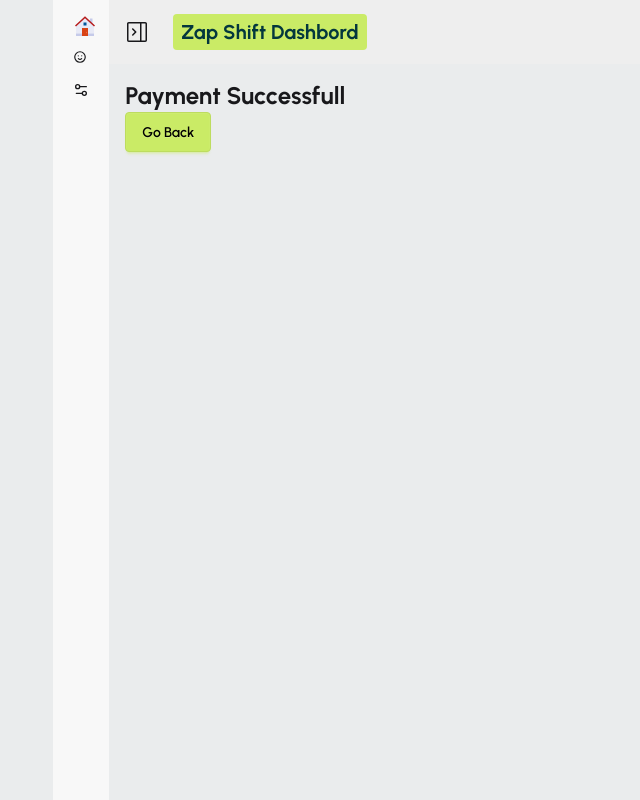
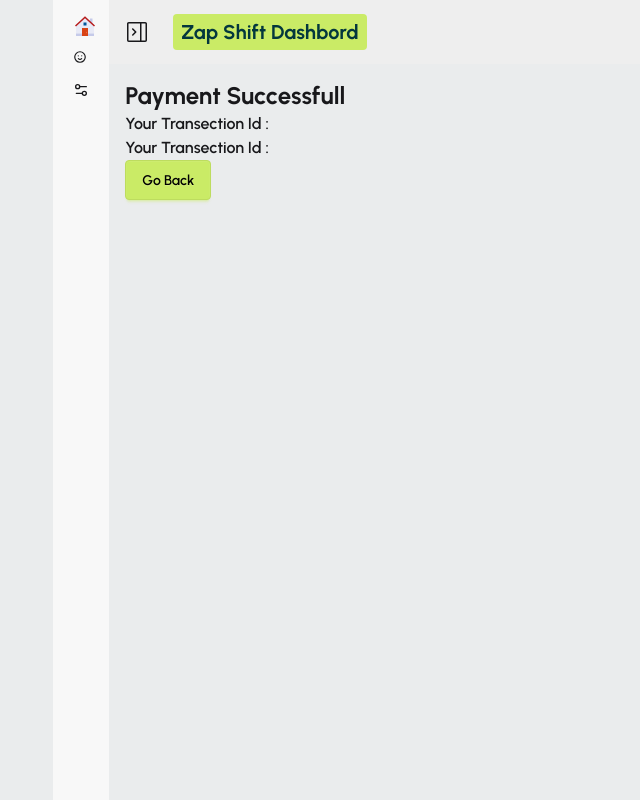
Before and after one commit to biresh375/Zap-Shift, a React (Vite) app: page /dashbord/payment-success in a window 1280 px wide. Shown: the whole page, without its empty margins (0-640 px from the left). Built offline with nearby package versions, Linux system fonts and the light colour scheme; no server answers; sample sign-in values are in the browser's storage.

Commit message:
added transection id and addeed tracking id

```diff
--- a/src/Pages/Dashbordpages/Payment/PaymentSucess.jsx
+++ b/src/Pages/Dashbordpages/Payment/PaymentSucess.jsx
@@ -1,9 +1,10 @@
-import React, { useEffect } from "react";
+import React, { useEffect, useState } from "react";
 import { Link, useSearchParams } from "react-router";
 import UseAxiosSecure from "../../../Hooks/UseAxiosSecure";
 
 const PaymentSucess = () => {
   const [searchParams] = useSearchParams();
+  const [paymentInfo, setPaymentInfo] = useState({});
   const sessionId = searchParams.get("session_id");
   const axiosSecure = UseAxiosSecure();
 
@@ -13,12 +14,24 @@ const PaymentSucess = () => {
         .patch(`/session-sucess?session_id=${sessionId}`)
         .then((res) => {
           console.log(res.data);
+          setPaymentInfo({
+            transectionId: res.data.transectionId,
+            trakingId: res.data.trakingId,
+          });
         });
     }
   }, [sessionId, axiosSecure]);
   return (
     <div>
       <h1 className="text-2xl font-bold">Payment Successfull</h1>
+      <p className="font-semibold">
+        Your Transection Id :{" "}
+        <span className="font-bold ">{paymentInfo.transectionId}</span>
+      </p>
+      <p className="font-semibold">
+        Your Transection Id :{" "}
+        <span className="font-bold ">{paymentInfo.trakingId}</span>
+      </p>
       <Link className="btn btn-primary text-black" to={"/dashbord/my-parcels"}>
         Go Back
       </Link>
```
